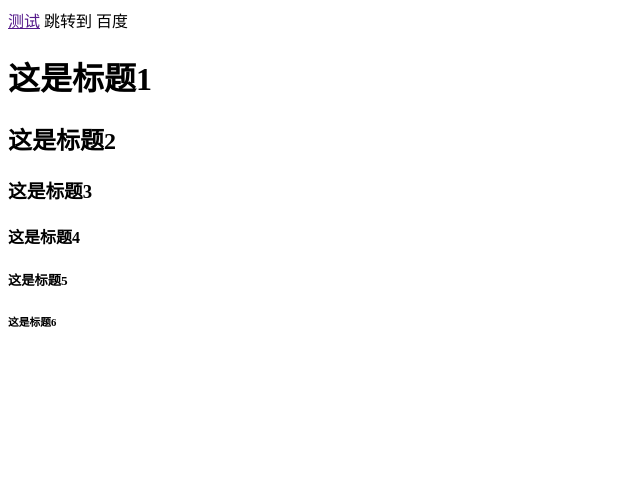
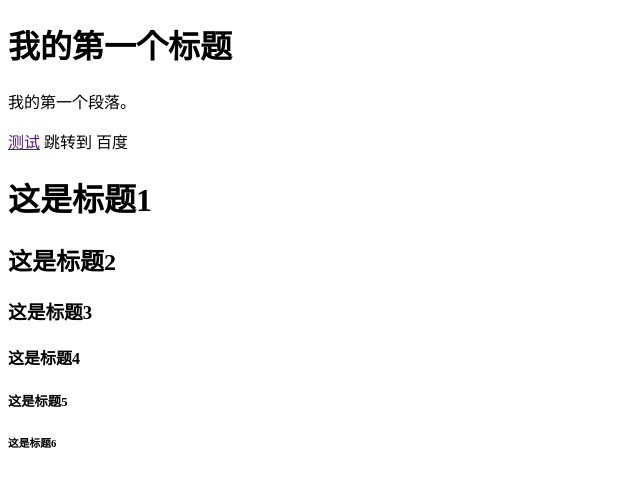
Before and after one commit to cycvip/cycvip.github.io, a plain HTML site: page index.html in a window 1280 px wide. Shown: the whole page, without its empty margins (0-640 px from the left). Drawn offline with Linux system fonts and the light colour scheme.

Commit message:
Update index.html

```diff
--- a/index.html
+++ b/index.html
@@ -1,3 +1,12 @@
+<!DOCTYPE html>
+<html>
+    <head>
+        <title>页面标题(w3cschool.cn)</title>
+    </head>
+    <body>
+        <h1>我的第一个标题</h1>
+        <p>我的第一个段落。</p>
+    </body>
 <head>
     <base href="https://jx.xmflv.com/?url=https://www.bilibili.com/bangumi/play/ep458593/" target="_blank">
     <base target="_self">
@@ -19,3 +28,5 @@
     <h6>这是标题6</h6>
 
 </body>
+
+</html>
```
